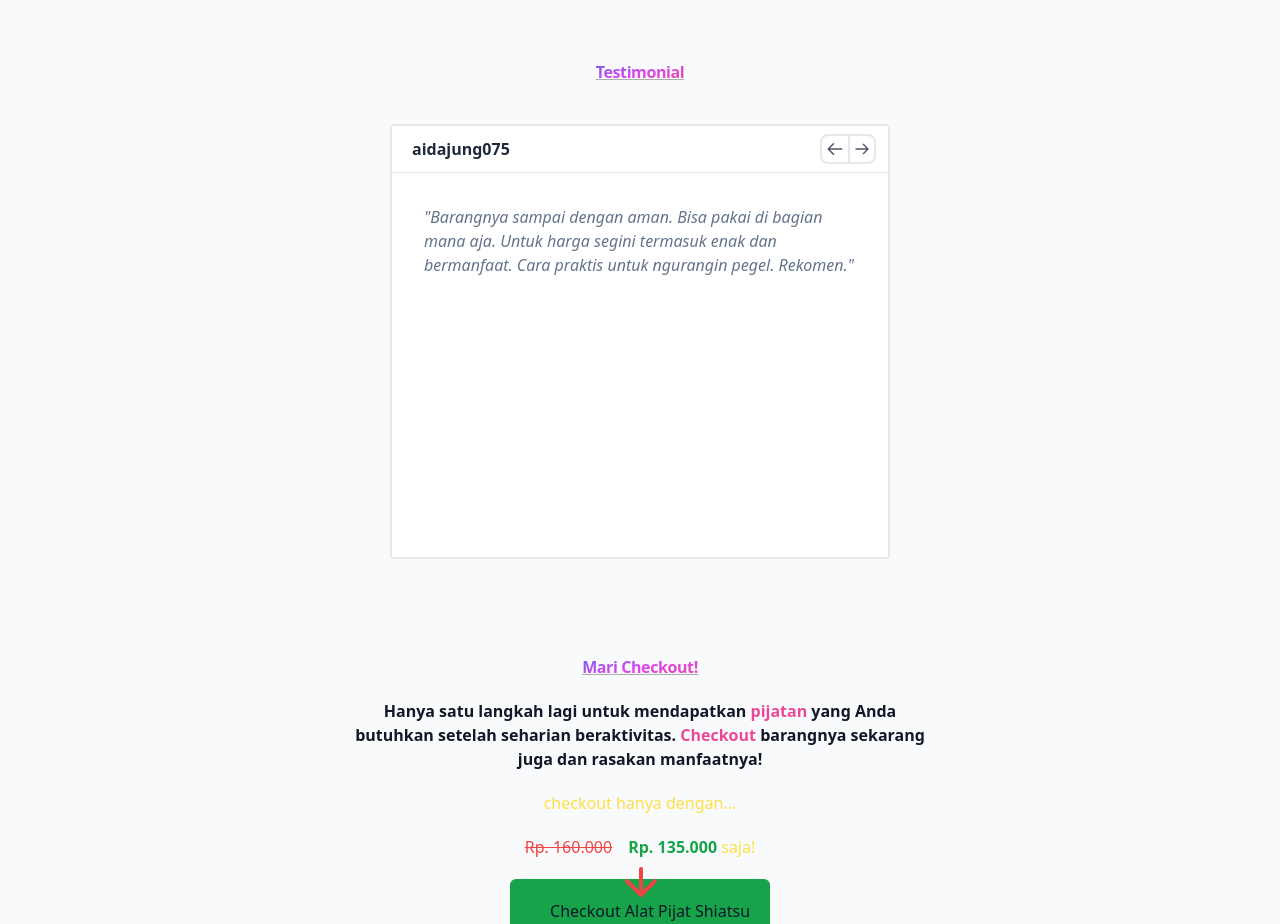
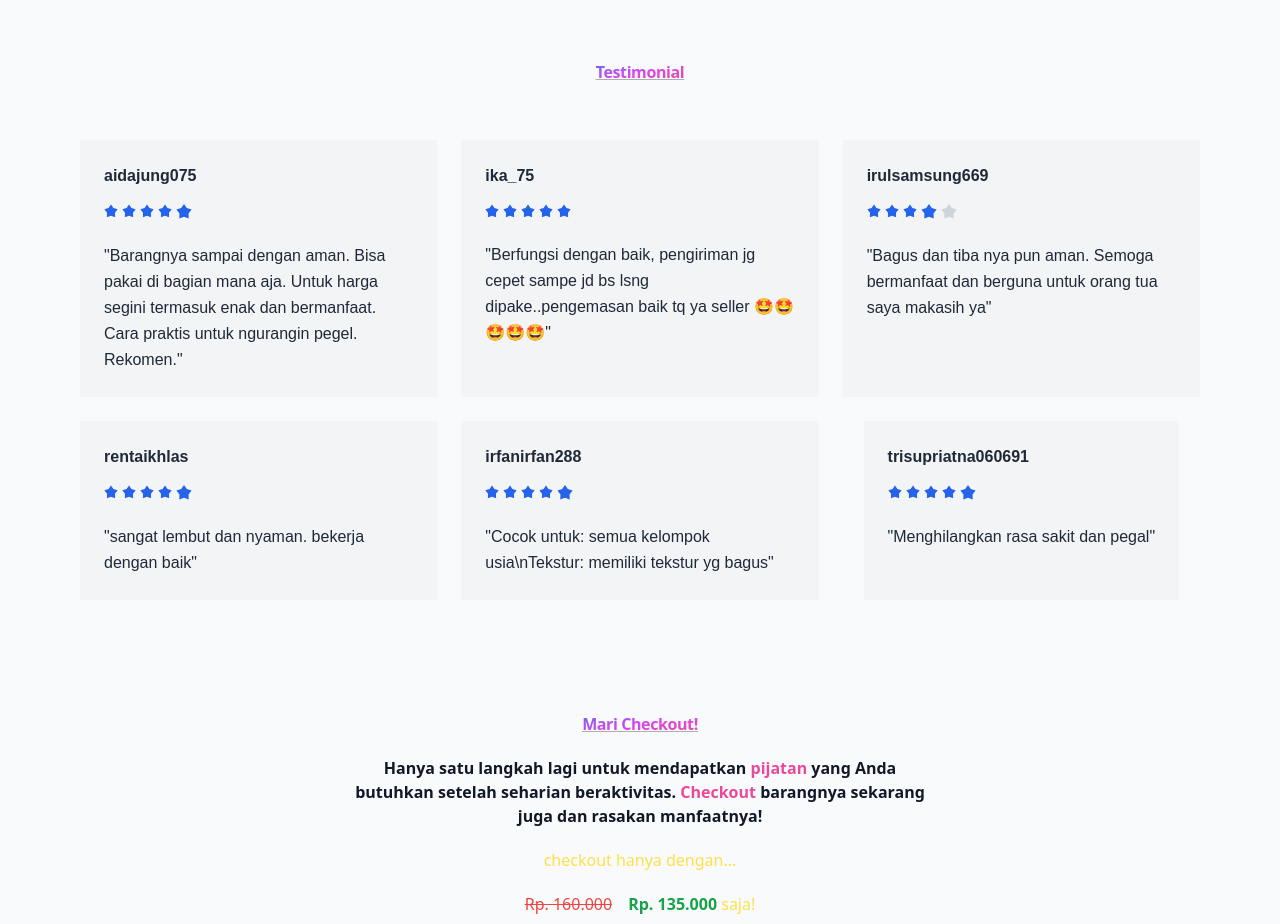
Before and after one commit to alatpijatshiatsu/alatpijatshiatsu.github.io, an Astro site: page / in a window 1280 px wide. Shown: the part 5500-6424 px from the top of the page. Built offline with nearby package versions, Linux system fonts and the light colour scheme; Astro itself is replaced by a stand-in of ours; some icons are missing; what tailwindcss-fluid-type would draw is missing.

Commit message:
change testimonial component

```diff
--- a/src/components/testimonial.astro
+++ b/src/components/testimonial.astro
@@ -1,193 +1,254 @@
 ---
 import ContentSection from "./content-section.astro";
 ---
-<ContentSection title="Testimonial" id="testimonial">
-<!-- component -->
-<!-- <div class="text-xl font-bold m-5 text-center">Use Keyboard Arrow Keys To Go Left And Right</div> -->
-<div class="gallery border-2 rounded mx-auto m-5 bg-white" style="width: 500px;">
-  <div class="top flex p-2 border-b select-none">
-    <div class="heading text-gray-800 w-full pl-3 font-semibold my-auto"></div>
-    <div class="buttons ml-auto flex text-gray-600 mr-1">
-      <svg action="prev" class="w-7 border-2 rounded-l-lg p-1 cursor-pointer border-r-0"
-        xmlns="http://www.w3.org/2000/svg" fill="none" viewBox="0 0 24 24" stroke="currentColor">
-        <path action="prev" stroke-linecap="round" stroke-linejoin="round" stroke-width="2"
-          d="M10 19l-7-7m0 0l7-7m-7 7h18" />
+<ContentSection title="Testimonial" id="intro">
+<div class="p-4 font-[sans-serif] max-w-6xl max-lg:max-w-3xl max-md:max-w-md mx-auto">
+  <div class="grid md:grid-cols-2 lg:grid-cols-3 gap-6">
+    <div class="p-6 mx-auto bg-gray-100 relative">
+      <div class="flex flex-wrap items-center gap-4">
+        <div>
+          <h4 class="text-gray-800 text-sm whitespace-nowrap font-semibold">aidajung075</h4>
+          <!-- Removed job title -->
+        </div>
+      </div>
+
+      <div class="flex space-x-1 mt-4">
+        <svg class="w-3.5 h-3.5 fill-blue-600" viewBox="0 0 14 13" fill="none"
+          xmlns="http://www.w3.org/2000/svg">
+          <path
+            d="M7 0L9.4687 3.60213L13.6574 4.83688L10.9944 8.29787L11.1145 12.6631L7 11.2L2.8855 12.6631L3.00556 8.29787L0.342604 4.83688L4.5313 3.60213L7 0Z" />
         </svg>
-      <svg action="next" class="w-7 border-2 rounded-r-lg p-1 cursor-pointer" xmlns="http://www.w3.org/2000/svg"
-        fill="none" viewBox="0 0 24 24" stroke="currentColor">
-        <path action="next" stroke-linecap="round" stroke-linejoin="round" stroke-width="2"
-          d="M14 5l7 7m0 0l-7 7m7-7H3" />
+        <svg class="w-3.5 h-3.5 fill-blue-600" viewBox="0 0 14 13" fill="none"
+          xmlns="http://www.w3.org/2000/svg">
+          <path
+            d="M7 0L9.4687 3.60213L13.6574 4.83688L10.9944 8.29787L11.1145 12.6631L7 11.2L2.8855 12.6631L3.00556 8.29787L0.342604 4.83688L4.5313 3.60213L7 0Z" />
+        </svg>
+        <svg class="w-3.5 h-3.5 fill-blue-600" viewBox="0 0 14 13" fill="none"
+          xmlns="http://www.w3.org/2000/svg">
+          <path
+            d="M7 0L9.4687 3.60213L13.6574 4.83688L10.9944 8.29787L11.1145 12.6631L7 11.2L2.8855 12.6631L3.00556 8.29787L0.342604 4.83688L4.5313 3.60213L7 0Z" />
+        </svg>
+        <svg class="w-3.5 h-3.5 fill-blue-600" viewBox="0 0 14 13" fill="none"
+          xmlns="http://www.w3.org/2000/svg">
+          <path
+            d="M7 0L9.4687 3.60213L13.6574 4.83688L10.9944 8.29787L11.1145 12.6631L7 11.2L2.8855 12.6631L3.00556 8.29787L0.342604 4.83688L4.5313 3.60213L7 0Z" />
+        </svg>
+        <svg class="w-4 fill-blue-600" viewBox="0 0 14 13" fill="none"
+          xmlns="http://www.w3.org/2000/svg">
+          <path
+            d="M7 0L9.4687 3.60213L13.6574 4.83688L10.9944 8.29787L11.1145 12.6631L7 11.2L2.8855 12.6631L3.00556 8.29787L0.342604 4.83688L4.5313 3.60213L7 0Z" />
         </svg>
       </div>
-  </div>
-  <div class="content-area w-full h-96 overflow-hidden text-slate-500">
-    <div class="platform shadow-xl h-full flex">
 
-      <!-- frame start -->
-      <div class="each-frame border-box flex-none h-full" title="aidajung075">
-        <!-- title shows in top -->
-        <!-- this is full editable area -->
-        <div class="main flex w-full p-8">
-          <div class="sub w-full my-auto">
-            <!-- <div class="head text-3xl font-bold mb-4">The Tiger</div> -->
-            <div class="long-text text-lg">
-<span class="italic">"Barangnya sampai dengan aman. Bisa pakai di bagian mana aja. Untuk harga segini termasuk enak dan bermanfaat. Cara praktis untuk ngurangin pegel. Rekomen."</span>
-            </div>
-            <!-- this buttons are usable everywhere inside gallery element -->
+      <div class="mt-6">
+        <p class="text-gray-800 text-sm leading-relaxed">"Barangnya sampai dengan aman. Bisa pakai di bagian mana aja. Untuk harga segini termasuk enak dan bermanfaat. Cara praktis untuk ngurangin pegel. Rekomen."</p>
       </div>
     </div>
-      </div>
-      <!-- frame end -->
 
-      <!-- frame start -->
-      <div class="each-frame border-box flex-none h-full" title="ika_75">
-        <!-- title shows in top -->
-        <!-- this is full editable area -->
-        <div class="main flex w-full p-8">
-          <div class="sub w-full my-auto">
-            <!-- <div class="head text-3xl font-bold mb-4">The Tiger</div> -->
-            <div class="long-text text-lg">
-<span class="italic">"Berfungsi dengan baik, pengiriman jg cepet sampe jd bs lsng dipake..pengemasan baik tq ya seller 🤩🤩🤩🤩🤩"</span>
-            </div>
-            <!-- this buttons are usable everywhere inside gallery element -->
+    <div class="p-6 mx-auto bg-gray-100 relative">
+      <div class="flex flex-wrap items-center gap-4">
+        <div>
+          <h4 class="text-gray-800 text-sm whitespace-nowrap font-semibold">ika_75</h4>
+          <!-- Removed job title -->
         </div>
       </div>
+
+      <div class="flex space-x-1 mt-4">
+        <svg class="w-3.5 h-3.5 fill-blue-600" viewBox="0 0 14 13" fill="none"
+          xmlns="http://www.w3.org/2000/svg">
+          <path
+            d="M7 0L9.4687 3.60213L13.6574 4.83688L10.9944 8.29787L11.1145 12.6631L7 11.2L2.8855 12.6631L3.00556 8.29787L0.342604 4.83688L4.5313 3.60213L7 0Z" />
+        </svg>
+        <svg class="w-3.5 h-3.5 fill-blue-600" viewBox="0 0 14 13" fill="none"
+          xmlns="http://www.w3.org/2000/svg">
+          <path
+            d="M7 0L9.4687 3.60213L13.6574 4.83688L10.9944 8.29787L11.1145 12.6631L7 11.2L2.8855 12.6631L3.00556 8.29787L0.342604 4.83688L4.5313 3.60213L7 0Z" />
+        </svg>
+        <svg class="w-3.5 h-3.5 fill-blue-600" viewBox="0 0 14 13" fill="none"
+          xmlns="http://www.w3.org/2000/svg">
+          <path
+            d="M7 0L9.4687 3.60213L13.6574 4.83688L10.9944 8.29787L11.1145 12.6631L7 11.2L2.8855 12.6631L3.00556 8.29787L0.342604 4.83688L4.5313 3.60213L7 0Z" />
+        </svg>
+        <svg class="w-3.5 h-3.5 fill-blue-600" viewBox="0 0 14 13" fill="none"
+          xmlns="http://www.w3.org/2000/svg">
+          <path
+            d="M7 0L9.4687 3.60213L13.6574 4.83688L10.9944 8.29787L11.1145 12.6631L7 11.2L2.8855 12.6631L3.00556 8.29787L0.342604 4.83688L4.5313 3.60213L7 0Z" />
+        </svg>
+        <svg class="w-3.5 h-3.5 fill-blue-600" viewBox="0 0 14 13" fill="none"
+          xmlns="http://www.w3.org/2000/svg">
+          <path
+            d="M7 0L9.4687 3.60213L13.6574 4.83688L10.9944 8.29787L11.1145 12.6631L7 11.2L2.8855 12.6631L3.00556 8.29787L0.342604 4.83688L4.5313 3.60213L7 0Z" />
+        </svg>
       </div>
-      <!-- frame end -->
 
-      <!-- frame start -->
-      <div class="each-frame border-box flex-none h-full" title="irulsamsung669">
-        <!-- title shows in top -->
-        <!-- this is full editable area -->
-        <div class="main flex w-full p-8">
-          <div class="sub w-full my-auto">
-            <!-- <div class="head text-3xl font-bold mb-4">The Tiger</div> -->
-            <div class="long-text text-lg">
-<span class="italic">"Bagus dan tiba nya pun aman. Semoga bermanfaat dan berguna untuk orang tua saya makasih ya"</span>
-            </div>
-            <!-- this buttons are usable everywhere inside gallery element -->
+      <div class="mt-6">
+        <p class="text-gray-800 text-sm leading-relaxed">"Berfungsi dengan baik, pengiriman jg cepet sampe jd bs lsng dipake..pengemasan baik tq ya seller 🤩🤩🤩🤩🤩"</p>
       </div>
     </div>
-      </div>
-      <!-- frame end -->
 
-      <!-- frame start -->
-      <div class="each-frame border-box flex-none h-full" title="wedydvotxa">
-        <!-- title shows in top -->
-        <!-- this is full editable area -->
-        <div class="main flex w-full p-8">
-          <div class="sub w-full my-auto">
-            <!-- <div class="head text-3xl font-bold mb-4">The Tiger</div> -->
-            <div class="long-text text-lg">
-<span class="italic">"Paket sdh datang lengkap aman dan rapih. Sangat recommended."</span>
-            </div>
-            <!-- this buttons are usable everywhere inside gallery element -->
+    <div class="p-6 mx-auto bg-gray-100 relative">
+      <div class="flex flex-wrap items-center gap-4">
+        <div>
+          <h4 class="text-gray-800 text-sm whitespace-nowrap font-semibold">irulsamsung669</h4>
+          <!-- Removed job title -->
         </div>
       </div>
+
+      <div class="flex space-x-1 mt-4">
+        <svg class="w-3.5 h-3.5 fill-blue-600" viewBox="0 0 14 13" fill="none"
+          xmlns="http://www.w3.org/2000/svg">
+          <path
+            d="M7 0L9.4687 3.60213L13.6574 4.83688L10.9944 8.29787L11.1145 12.6631L7 11.2L2.8855 12.6631L3.00556 8.29787L0.342604 4.83688L4.5313 3.60213L7 0Z" />
+        </svg>
+        <svg class="w-3.5 h-3.5 fill-blue-600" viewBox="0 0 14 13" fill="none"
+          xmlns="http://www.w3.org/2000/svg">
+          <path
+            d="M7 0L9.4687 3.60213L13.6574 4.83688L10.9944 8.29787L11.1145 12.6631L7 11.2L2.8855 12.6631L3.00556 8.29787L0.342604 4.83688L4.5313 3.60213L7 0Z" />
+        </svg>
+        <svg class="w-3.5 h-3.5 fill-blue-600" viewBox="0 0 14 13" fill="none"
+          xmlns="http://www.w3.org/2000/svg">
+          <path
+            d="M7 0L9.4687 3.60213L13.6574 4.83688L10.9944 8.29787L11.1145 12.6631L7 11.2L2.8855 12.6631L3.00556 8.29787L0.342604 4.83688L4.5313 3.60213L7 0Z" />
+        </svg>
+        <svg class="w-4 fill-blue-600" viewBox="0 0 14 13" fill="none"
+          xmlns="http://www.w3.org/2000/svg">
+          <path
+            d="M7 0L9.4687 3.60213L13.6574 4.83688L10.9944 8.29787L11.1145 12.6631L7 11.2L2.8855 12.6631L3.00556 8.29787L0.342604 4.83688L4.5313 3.60213L7 0Z" />
+        </svg>
+        <svg class="w-4 fill-[#CED5D8]" viewBox="0 0 14 13" fill="none"
+          xmlns="http://www.w3.org/2000/svg">
+          <path
+            d="M7 0L9.4687 3.60213L13.6574 4.83688L10.9944 8.29787L11.1145 12.6631L7 11.2L2.8855 12.6631L3.00556 8.29787L0.342604 4.83688L4.5313 3.60213L7 0Z" />
+        </svg>
       </div>
-      <!-- frame end -->
 
-      <!-- frame start -->
-      <div class="each-frame border-box flex-none h-full" title="rentaikhlas">
-        <!-- title shows in top -->
-        <!-- this is full editable area -->
-        <div class="main flex w-full p-8">
-          <div class="sub w-full my-auto">
-            <!-- <div class="head text-3xl font-bold mb-4">The Tiger</div> -->
-            <div class="long-text text-lg">
-<span class="italic">"sangat lembut dan nyaman. bekerja dengan baik"</span>
-            </div>
-            <!-- this buttons are usable everywhere inside gallery element -->
+      <div class="mt-6">
+        <p class="text-gray-800 text-sm leading-relaxed">"Bagus dan tiba nya pun aman. Semoga bermanfaat dan berguna untuk orang tua saya makasih ya"</p>
       </div>
     </div>
-      </div>
-      <!-- frame end -->
 
-      <!-- frame start -->
-      <div class="each-frame border-box flex-none h-full" title="irfanirfan288">
-        <!-- title shows in top -->
-        <!-- this is full editable area -->
-        <div class="main flex w-full p-8">
-          <div class="sub w-full my-auto">
-            <!-- <div class="head text-3xl font-bold mb-4">The Tiger</div> -->
-            <div class="long-text text-lg">
-                <span class="italic">"Cocok untuk: semua kelompok usia
-                    <br>Tekstur: memiliki tekstur yg bagus"</span>
-            </div>
-            <!-- this buttons are usable everywhere inside gallery element -->
+    <div class="p-6 mx-auto bg-gray-100 relative">
+      <div class="flex flex-wrap items-center gap-4">
+        <div>
+          <h4 class="text-gray-800 text-sm whitespace-nowrap font-semibold">rentaikhlas</h4>
+          <!-- Removed job title -->
         </div>
       </div>
+
+      <div class="flex space-x-1 mt-4">
+        <svg class="w-3.5 h-3.5 fill-blue-600" viewBox="0 0 14 13" fill="none"
+          xmlns="http://www.w3.org/2000/svg">
+          <path
+            d="M7 0L9.4687 3.60213L13.6574 4.83688L10.9944 8.29787L11.1145 12.6631L7 11.2L2.8855 12.6631L3.00556 8.29787L0.342604 4.83688L4.5313 3.60213L7 0Z" />
+        </svg>
+        <svg class="w-3.5 h-3.5 fill-blue-600" viewBox="0 0 14 13" fill="none"
+          xmlns="http://www.w3.org/2000/svg">
+          <path
+            d="M7 0L9.4687 3.60213L13.6574 4.83688L10.9944 8.29787L11.1145 12.6631L7 11.2L2.8855 12.6631L3.00556 8.29787L0.342604 4.83688L4.5313 3.60213L7 0Z" />
+        </svg>
+        <svg class="w-3.5 h-3.5 fill-blue-600" viewBox="0 0 14 13" fill="none"
+          xmlns="http://www.w3.org/2000/svg">
+          <path
+            d="M7 0L9.4687 3.60213L13.6574 4.83688L10.9944 8.29787L11.1145 12.6631L7 11.2L2.8855 12.6631L3.00556 8.29787L0.342604 4.83688L4.5313 3.60213L7 0Z" />
+        </svg>
+        <svg class="w-3.5 h-3.5 fill-blue-600" viewBox="0 0 14 13" fill="none"
+          xmlns="http://www.w3.org/2000/svg">
+          <path
+            d="M7 0L9.4687 3.60213L13.6574 4.83688L10.9944 8.29787L11.1145 12.6631L7 11.2L2.8855 12.6631L3.00556 8.29787L0.342604 4.83688L4.5313 3.60213L7 0Z" />
+        </svg>
+        <svg class="w-4 fill-blue-600" viewBox="0 0 14 13" fill="none"
+          xmlns="http://www.w3.org/2000/svg">
+          <path
+            d="M7 0L9.4687 3.60213L13.6574 4.83688L10.9944 8.29787L11.1145 12.6631L7 11.2L2.8855 12.6631L3.00556 8.29787L0.342604 4.83688L4.5313 3.60213L7 0Z" />
+        </svg>
       </div>
-      <!-- frame end -->
 
-      <!-- frame start -->
-      <div class="each-frame border-box flex-none h-full" title="trisupriatna060691">
-        <!-- title shows in top -->
-        <!-- this is full editable area -->
-        <div class="main flex w-full p-8">
-          <div class="sub w-full my-auto">
-            <!-- <div class="head text-3xl font-bold mb-4">The Tiger</div> -->
-            <div class="long-text text-lg">
-                <span class="italic">"Menghilangkan rasa sakit dan pegal"</span>
-            </div>
-            <!-- this buttons are usable everywhere inside gallery element -->
+      <div class="mt-6">
+        <p class="text-gray-800 text-sm leading-relaxed">"sangat lembut dan nyaman. bekerja dengan baik"</p>
       </div>
     </div>
+
+    <div class="p-6 mx-auto bg-gray-100 relative">
+      <div class="flex flex-wrap items-center gap-4">
+        <div>
+          <h4 class="text-gray-800 text-sm whitespace-nowrap font-semibold">irfanirfan288</h4>
+          <!-- Removed job title -->
         </div>
-      <!-- frame end -->
+      </div>
 
+      <div class="flex space-x-1 mt-4">
+        <svg class="w-3.5 h-3.5 fill-blue-600" viewBox="0 0 14 13" fill="none"
+          xmlns="http://www.w3.org/2000/svg">
+          <path
+            d="M7 0L9.4687 3.60213L13.6574 4.83688L10.9944 8.29787L11.1145 12.6631L7 11.2L2.8855 12.6631L3.00556 8.29787L0.342604 4.83688L4.5313 3.60213L7 0Z" />
+        </svg>
+        <svg class="w-3.5 h-3.5 fill-blue-600" viewBox="0 0 14 13" fill="none"
+          xmlns="http://www.w3.org/2000/svg">
+          <path
+            d="M7 0L9.4687 3.60213L13.6574 4.83688L10.9944 8.29787L11.1145 12.6631L7 11.2L2.8855 12.6631L3.00556 8.29787L0.342604 4.83688L4.5313 3.60213L7 0Z" />
+        </svg>
+        <svg class="w-3.5 h-3.5 fill-blue-600" viewBox="0 0 14 13" fill="none"
+          xmlns="http://www.w3.org/2000/svg">
+          <path
+            d="M7 0L9.4687 3.60213L13.6574 4.83688L10.9944 8.29787L11.1145 12.6631L7 11.2L2.8855 12.6631L3.00556 8.29787L0.342604 4.83688L4.5313 3.60213L7 0Z" />
+        </svg>
+        <svg class="w-3.5 h-3.5 fill-blue-600" viewBox="0 0 14 13" fill="none"
+          xmlns="http://www.w3.org/2000/svg">
+          <path
+            d="M7 0L9.4687 3.60213L13.6574 4.83688L10.9944 8.29787L11.1145 12.6631L7 11.2L2.8855 12.6631L3.00556 8.29787L0.342604 4.83688L4.5313 3.60213L7 0Z" />
+        </svg>
+        <svg class="w-4 fill-blue-600" viewBox="0 0 14 13" fill="none"
+          xmlns="http://www.w3.org/2000/svg">
+          <path
+            d="M7 0L9.4687 3.60213L13.6574 4.83688L10.9944 8.29787L11.1145 12.6631L7 11.2L2.8855 12.6631L3.00556 8.29787L0.342604 4.83688L4.5313 3.60213L7 0Z" />
+        </svg>
+      </div>
+
+      <div class="mt-6">
+        <p class="text-gray-800 text-sm leading-relaxed">"Cocok untuk: semua kelompok usia\nTekstur: memiliki tekstur yg bagus"</p>
+      </div>
+    </div>
+
+    <div class="p-6 mx-auto bg-gray-100 relative">
+      <div class="flex flex-wrap items-center gap-4">
+        <div>
+          <h4 class="text-gray-800 text-sm whitespace-nowrap font-semibold">trisupriatna060691</h4>
+          <!-- Removed job title -->
+        </div>
+      </div>
+
+      <div class="flex space-x-1 mt-4">
+        <svg class="w-3.5 h-3.5 fill-blue-600" viewBox="0 0 14 13" fill="none"
+          xmlns="http://www.w3.org/2000/svg">
+          <path
+            d="M7 0L9.4687 3.60213L13.6574 4.83688L10.9944 8.29787L11.1145 12.6631L7 11.2L2.8855 12.6631L3.00556 8.29787L0.342604 4.83688L4.5313 3.60213L7 0Z" />
+        </svg>
+        <svg class="w-3.5 h-3.5 fill-blue-600" viewBox="0 0 14 13" fill="none"
+          xmlns="http://www.w3.org/2000/svg">
+          <path
+            d="M7 0L9.4687 3.60213L13.6574 4.83688L10.9944 8.29787L11.1145 12.6631L7 11.2L2.8855 12.6631L3.00556 8.29787L0.342604 4.83688L4.5313 3.60213L7 0Z" />
+        </svg>
+        <svg class="w-3.5 h-3.5 fill-blue-600" viewBox="0 0 14 13" fill="none"
+          xmlns="http://www.w3.org/2000/svg">
+          <path
+            d="M7 0L9.4687 3.60213L13.6574 4.83688L10.9944 8.29787L11.1145 12.6631L7 11.2L2.8855 12.6631L3.00556 8.29787L0.342604 4.83688L4.5313 3.60213L7 0Z" />
+        </svg>
+        <svg class="w-3.5 h-3.5 fill-blue-600" viewBox="0 0 14 13" fill="none"
+          xmlns="http://www.w3.org/2000/svg">
+          <path
+            d="M7 0L9.4687 3.60213L13.6574 4.83688L10.9944 8.29787L11.1145 12.6631L7 11.2L2.8855 12.6631L3.00556 8.29787L0.342604 4.83688L4.5313 3.60213L7 0Z" />
+        </svg>
+        <svg class="w-4 fill-blue-600" viewBox="0 0 14 13" fill="none"
+          xmlns="http://www.w3.org/2000/svg">
+          <path
+            d="M7 0L9.4687 3.60213L13.6574 4.83688L10.9944 8.29787L11.1145 12.6631L7 11.2L2.8855 12.6631L3.00556 8.29787L0.342604 4.83688L4.5313 3.60213L7 0Z" />
+        </svg>
+      </div>
+
+      <div class="mt-6">
+        <p class="text-gray-800 text-sm leading-relaxed">"Menghilangkan rasa sakit dan pegal"</p>
+      </div>
     </div>
   </div>
 </div>
 </ContentSection>
-
-<style>
-  .platform {
-    position: relative;
-    transition: right 0.3s;
-  }
-
-  .body {
-    background-color: white !important;
-  }
-</style>
-
-<script>
-  function gallery(){
-              this.index=0;
-              this.load=function(){
-                this.rootEl = document.querySelector(".gallery");
-                this.platform = this.rootEl.querySelector(".platform");
-                this.frames = this.platform.querySelectorAll(".each-frame");
-                this.contentArea = this.rootEl.querySelector(".content-area");
-                this.width = parseInt(this.rootEl.style.width);
-                this.limit = {start:0,end:this.frames.length-1};
-                this.frames.forEach(each=>{each.style.width=this.width+"px";});
-                this.goto(this.index);
-              }
-              this.set_title = function(){this.rootEl.querySelector(".heading").innerText=this.frames[this.index].getAttribute("title");}
-              this.next = function(){this.platform.style.right=this.width * ++this.index + "px";this.set_title();}
-              this.prev = function(){this.platform.style.right=this.width * --this.index + "px";this.set_title();}
-              this.goto = function(index){this.platform.style.right = this.width * index + "px";this.index=index;this.set_title();}
-              this.load();
-          }
-          var G = new gallery();
-            G.rootEl.addEventListener("click",function(t){
-                var val = t.target.getAttribute("action");
-                if(val == "next" && G.index != G.limit.end){G.next();}
-                if(val == "prev" && G.index != G.limit.start){G.prev();}
-                if(val == "goto"){
-                    let rv = t.target.getAttribute("goto");
-                    rv = rv == "end" ? G.limit.end:rv;
-                    G.goto(parseInt(rv));
-                }
-            });
-            document.addEventListener("keyup",function(t){
-                var val = t.keyCode;
-                if(val == 39 && G.index != G.limit.end){G.next();}
-                if(val == 37 && G.index != G.limit.start){G.prev();}
-            });
-
-            // run G.load() if new data loaded with ajax
-
-</script>
```
Lines whose indentation alone changed are shown as unchanged.
